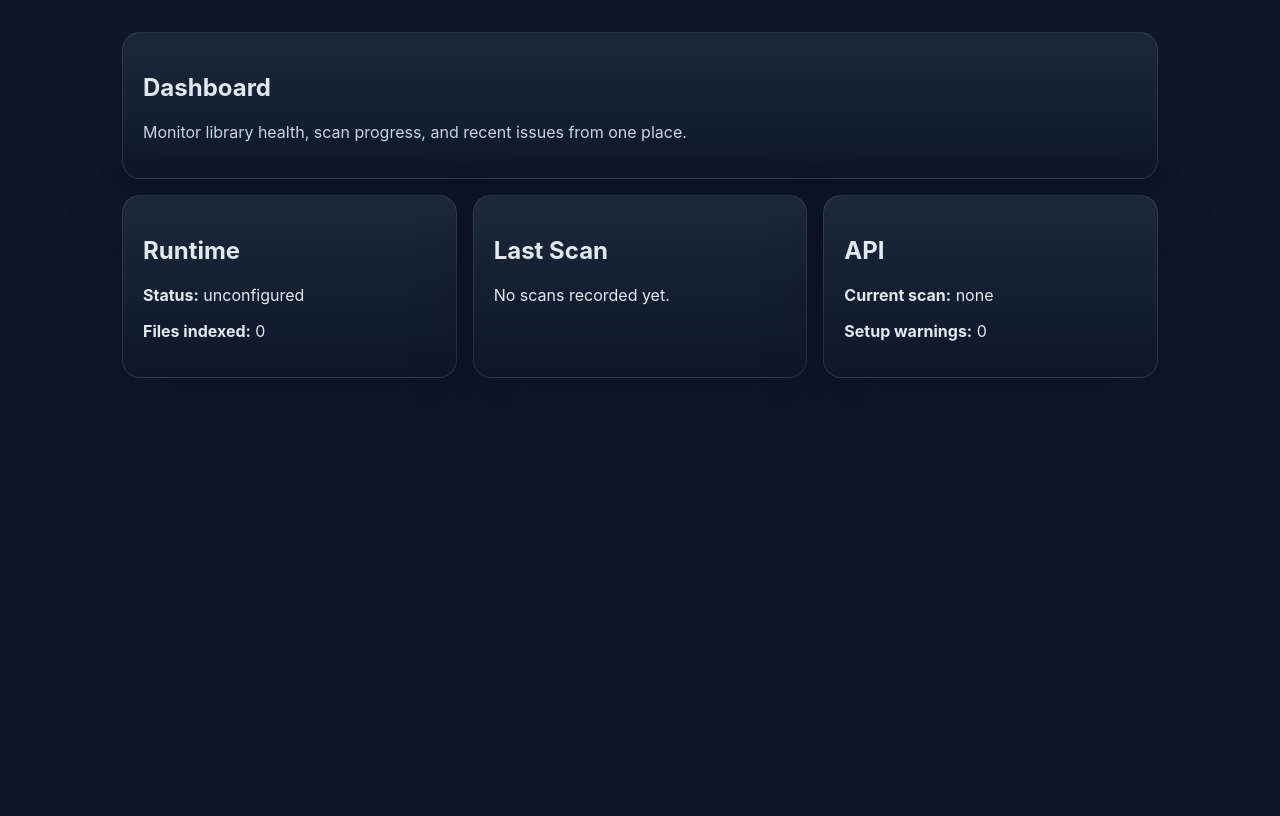
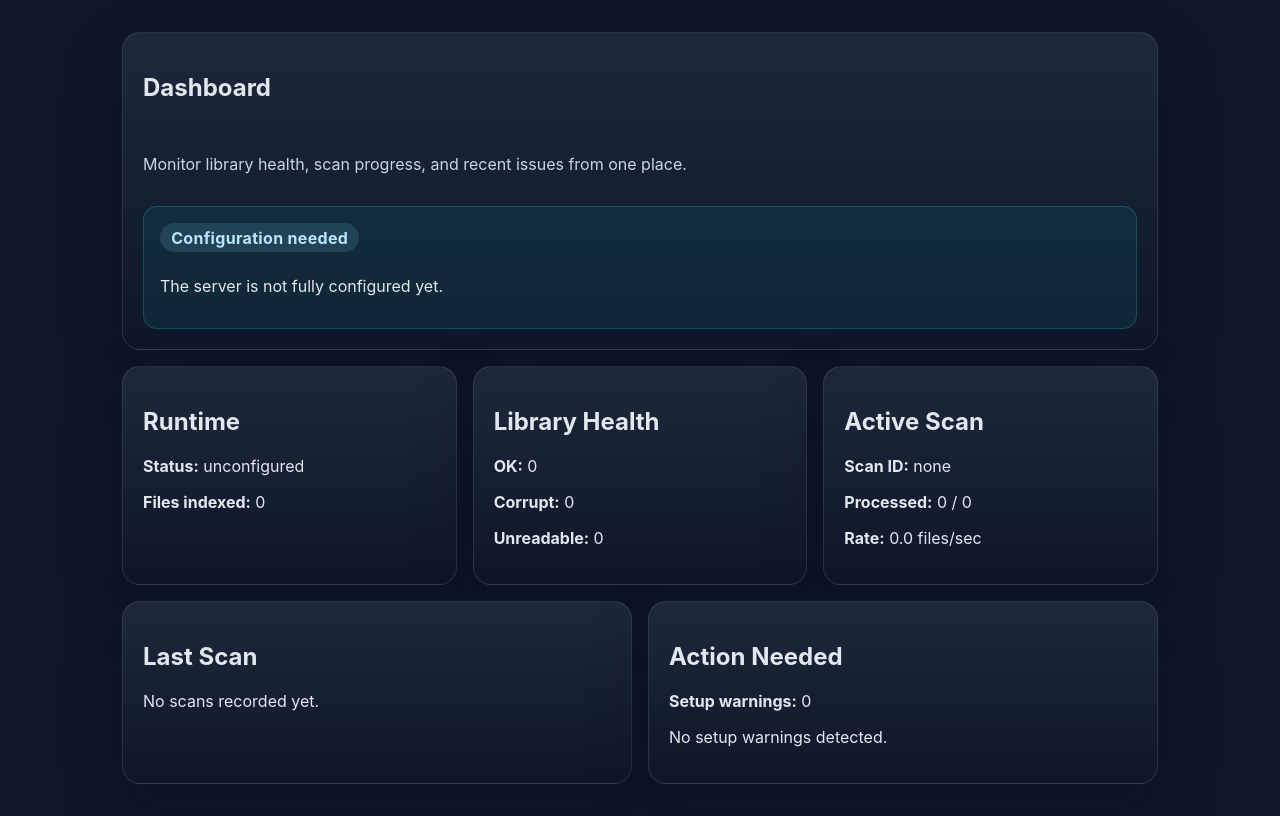
Before and after one commit to kytmanov/semantic-dog, a FastAPI app: template semanticdog/web/templates/dashboard.html in a window 1280 px wide. Shown: the part 96-912 px from the top of the page. Before the commit the page ends 474 px from the top, so only its background shows below. Run offline with FastAPI, Linux system fonts and the light colour scheme; the template is opened without the code that fills it, so the values that code supplies are empty.

Commit message:
feat: add health-first dashboard view

```diff
--- a/semanticdog/server.py
+++ b/semanticdog/server.py
@@ -97,6 +97,39 @@ def _is_authorized(request: Request, runtime: AppRuntime) -> bool:
     )
 
 
+def _dashboard_banner(status_payload: dict[str, Any], setup: dict[str, Any], runtime: AppRuntime) -> dict[str, str]:
+    if runtime.config_error or runtime.db_error:
+        return {
+            "state": "Configuration needed",
+            "detail": "The server started in degraded mode. Review setup warnings before scanning.",
+        }
+    if any("not readable" in warning or "missing" in warning for warning in setup.get("warnings", [])):
+        return {
+            "state": "Access problem suspected",
+            "detail": "One or more scan roots are missing or unreadable inside the current runtime.",
+        }
+    if status_payload.get("status") == "scanning":
+        return {
+            "state": "Scan running",
+            "detail": "SemanticDog is validating files in the background. You can refresh safely.",
+        }
+    by_status = status_payload.get("by_status", {})
+    if by_status.get("corrupt", 0) or by_status.get("unreadable", 0):
+        return {
+            "state": "Issues found",
+            "detail": "Corrupt or unreadable files need attention. Check the latest scan details below.",
+        }
+    if status_payload.get("files_indexed", 0) > 0:
+        return {
+            "state": "Healthy",
+            "detail": "No current corruption or access issues are recorded in the indexed library.",
+        }
+    return {
+        "state": "Configuration needed",
+        "detail": "Finish setup and run the first scan to establish a baseline.",
+    }
+
+
 def create_app(runtime: AppRuntime | None = None) -> FastAPI:
     target_app = FastAPI(title="SemanticDog", version="0.1.0")
     target_app.state.runtime = runtime or AppRuntime()
@@ -144,6 +177,7 @@ def create_app(runtime: AppRuntime | None = None) -> FastAPI:
                 "title": "SemanticDog Dashboard",
                 "status": status_payload,
                 "setup": setup,
+                "banner": _dashboard_banner(status_payload, setup, runtime),
                 "current_scan": status_payload.get("current_scan"),
             },
         )
@@ -160,6 +194,7 @@ def create_app(runtime: AppRuntime | None = None) -> FastAPI:
                 "title": "SemanticDog Dashboard",
                 "status": status_payload,
                 "setup": setup,
+                "banner": _dashboard_banner(status_payload, setup, runtime),
                 "current_scan": status_payload.get("current_scan"),
             },
         )
--- a/semanticdog/web/static/app.css
+++ b/semanticdog/web/static/app.css
@@ -57,6 +57,36 @@ a {
   box-shadow: 0 24px 60px rgba(2, 6, 23, 0.25);
 }
 
+.hero-panel {
+  display: grid;
+  gap: 1rem;
+}
+
+.status-banner {
+  display: grid;
+  gap: 0.5rem;
+  padding: 1rem;
+  border-radius: 14px;
+  background: rgba(15, 118, 110, 0.16);
+  border: 1px solid rgba(45, 212, 191, 0.22);
+}
+
+.badge {
+  display: inline-flex;
+  width: fit-content;
+  align-items: center;
+  padding: 0.3rem 0.7rem;
+  border-radius: 999px;
+  background: rgba(125, 211, 252, 0.14);
+  color: #bae6fd;
+  font-weight: 700;
+  letter-spacing: 0.02em;
+}
+
+.warning-list {
+  color: #fcd34d;
+}
+
 .lead {
   color: #cbd5e1;
 }
--- a/semanticdog/web/static/app.js
+++ b/semanticdog/web/static/app.js
@@ -19,13 +19,54 @@ async function refreshDashboard() {
     if (filesIndexed) {
       filesIndexed.textContent = status.files_indexed ?? 0;
     }
+
+    const okCount = document.getElementById("count-ok");
+    const corruptCount = document.getElementById("count-corrupt");
+    const unreadableCount = document.getElementById("count-unreadable");
+    if (okCount) {
+      okCount.textContent = status.by_status?.ok ?? 0;
+    }
+    if (corruptCount) {
+      corruptCount.textContent = status.by_status?.corrupt ?? 0;
+    }
+    if (unreadableCount) {
+      unreadableCount.textContent = status.by_status?.unreadable ?? 0;
+    }
   }
 
   const scanState = await fetchJson("/api/scan/current");
   if (scanState) {
+    const snapshot = scanState.current || scanState.last;
     const currentScan = document.getElementById("current-scan");
+    const processed = document.getElementById("scan-processed");
+    const total = document.getElementById("scan-total");
+    const rate = document.getElementById("scan-rate");
     if (currentScan) {
-      currentScan.textContent = scanState.current ? scanState.current.scan_id : "none";
+      currentScan.textContent = snapshot ? snapshot.scan_id : "none";
+    }
+    if (processed) {
+      processed.textContent = snapshot ? snapshot.processed : 0;
+    }
+    if (total) {
+      total.textContent = snapshot ? snapshot.discovered_total : 0;
+    }
+    if (rate) {
+      rate.textContent = snapshot ? Number(snapshot.files_per_sec || 0).toFixed(1) : "0.0";
+    }
+  }
+
+  const appState = await fetchJson("/api/app");
+  if (appState) {
+    const bannerState = document.getElementById("banner-state");
+    const bannerDetail = document.getElementById("banner-detail");
+    if (bannerState && bannerDetail) {
+      if (!appState.ready) {
+        bannerState.textContent = "Configuration needed";
+        bannerDetail.textContent = "The server is not fully configured yet.";
+      } else if (scanState?.current) {
+        bannerState.textContent = "Scan running";
+        bannerDetail.textContent = "A background scan is active. Progress updates refresh automatically.";
+      }
     }
   }
 }
--- a/semanticdog/web/templates/dashboard.html
+++ b/semanticdog/web/templates/dashboard.html
@@ -1,9 +1,13 @@
 {% extends "base.html" %}
 
 {% block content %}
-<section class="panel">
+<section class="panel hero-panel">
   <h1>Dashboard</h1>
   <p class="lead">Monitor library health, scan progress, and recent issues from one place.</p>
+  <div class="status-banner">
+    <span class="badge" id="banner-state">{{ banner.state }}</span>
+    <p id="banner-detail">{{ banner.detail }}</p>
+  </div>
 </section>
 
 <section class="grid">
@@ -14,19 +18,54 @@
   </article>
 
   <article class="panel stat-card">
+    <h2>Library Health</h2>
+    <p><strong>OK:</strong> <span id="count-ok">{{ status.by_status.get("ok", 0) }}</span></p>
+    <p><strong>Corrupt:</strong> <span id="count-corrupt">{{ status.by_status.get("corrupt", 0) }}</span></p>
+    <p><strong>Unreadable:</strong> <span id="count-unreadable">{{ status.by_status.get("unreadable", 0) }}</span></p>
+  </article>
+
+  <article class="panel stat-card">
+    <h2>Active Scan</h2>
+    {% if current_scan %}
+    <p><strong>Scan ID:</strong> <span id="current-scan">{{ current_scan.scan_id }}</span></p>
+    <p><strong>Processed:</strong> <span id="scan-processed">{{ current_scan.processed }}</span> / <span id="scan-total">{{ current_scan.discovered_total }}</span></p>
+    <p><strong>Rate:</strong> <span id="scan-rate">{{ "%.1f"|format(current_scan.files_per_sec) }}</span> files/sec</p>
+    {% else %}
+    <p><strong>Scan ID:</strong> <span id="current-scan">none</span></p>
+    <p><strong>Processed:</strong> <span id="scan-processed">0</span> / <span id="scan-total">0</span></p>
+    <p><strong>Rate:</strong> <span id="scan-rate">0.0</span> files/sec</p>
+    {% endif %}
+  </article>
+
+</section>
+
+<section class="grid two-up">
+  <article class="panel">
     <h2>Last Scan</h2>
     {% if status.last_scan %}
     <p><strong>Scan ID:</strong> {{ status.last_scan.id }}</p>
+    <p><strong>Scope:</strong> {{ status.last_scan.scope or "all configured paths" }}</p>
     <p><strong>Total:</strong> {{ status.last_scan.total }}</p>
+    <p><strong>Corrupt:</strong> {{ status.last_scan.corrupt }}</p>
+    <p><strong>Unreadable:</strong> {{ status.last_scan.unreadable }}</p>
+    <p><strong>Finished:</strong> {{ status.last_scan.finished_at or "incomplete" }}</p>
     {% else %}
     <p>No scans recorded yet.</p>
     {% endif %}
   </article>
 
-  <article class="panel stat-card">
-    <h2>API</h2>
-    <p><strong>Current scan:</strong> <span id="current-scan">{% if current_scan %}{{ current_scan.scan_id }}{% else %}none{% endif %}</span></p>
+  <article class="panel">
+    <h2>Action Needed</h2>
     <p><strong>Setup warnings:</strong> <span id="setup-warning-count">{{ setup.warnings | length }}</span></p>
+    {% if setup.warnings %}
+    <ul class="simple-list warning-list" id="setup-warning-list">
+      {% for warning in setup.warnings[:5] %}
+      <li>{{ warning }}</li>
+      {% endfor %}
+    </ul>
+    {% else %}
+    <p id="setup-warning-list">No setup warnings detected.</p>
+    {% endif %}
   </article>
 </section>
 {% endblock %}
```
Also changed, not shown: tests/test_web_ui.py (+25 -0 lines).
